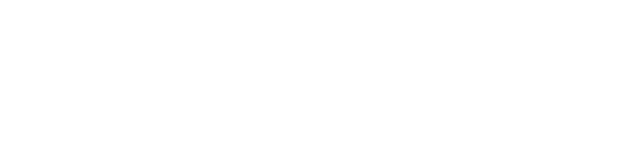
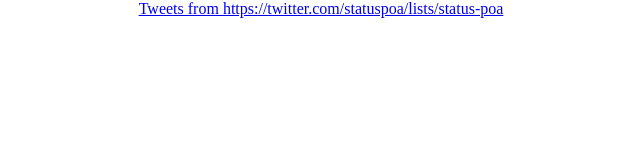
Before and after one commit to sillero/statuspoa, a plain HTML site: page index.html in a window 1280 px wide. Shown: the whole page, without its empty margins (319-959 px from the left). Drawn offline with Linux system fonts and the light colour scheme.

Commit message:
Update index.html

```diff
--- a/index.html
+++ b/index.html
@@ -2,10 +2,29 @@
 <html lang="en">
 <head>
   <meta charset="UTF-8">
+  <meta name="viewport" content="width=device-width, initial-scale=1">
   <title>Status POA</title>
+  <style>
+    html,
+    body {
+      height: 100%;
+      margin: 0;
+      padding: 0;
+    }
+
+    .twitter-feed {
+      text-align: center;
+    }
+
+    .twitter-feed iframe {
+      height 100%;
+    }
+  </style>
 </head>
 <body>
-  <a class="twitter-timeline" href="https://twitter.com/statuspoa/lists/status-poa" data-widget-id="693743183793143808"></a>
-<script>!function(d,s,id){var js,fjs=d.getElementsByTagName(s)[0],p=/^http:/.test(d.location)?'http':'https';if(!d.getElementById(id)){js=d.createElement(s);js.id=id;js.src=p+"://platform.twitter.com/widgets.js";fjs.parentNode.insertBefore(js,fjs);}}(document,"script","twitter-wjs");</script>
+  <div class="twitter-feed">
+    <a class="twitter-timeline" href="https://twitter.com/statuspoa/lists/status-poa" data-widget-id="693743183793143808">Tweets from https://twitter.com/statuspoa/lists/status-poa</a>
+    <script>!function(d,s,id){var js,fjs=d.getElementsByTagName(s)[0],p=/^http:/.test(d.location)?'http':'https';if(!d.getElementById(id)){js=d.createElement(s);js.id=id;js.src=p+"://platform.twitter.com/widgets.js";fjs.parentNode.insertBefore(js,fjs);}}(document,"script","twitter-wjs");</script>
+  </div>
 </body>
 </html>
```
